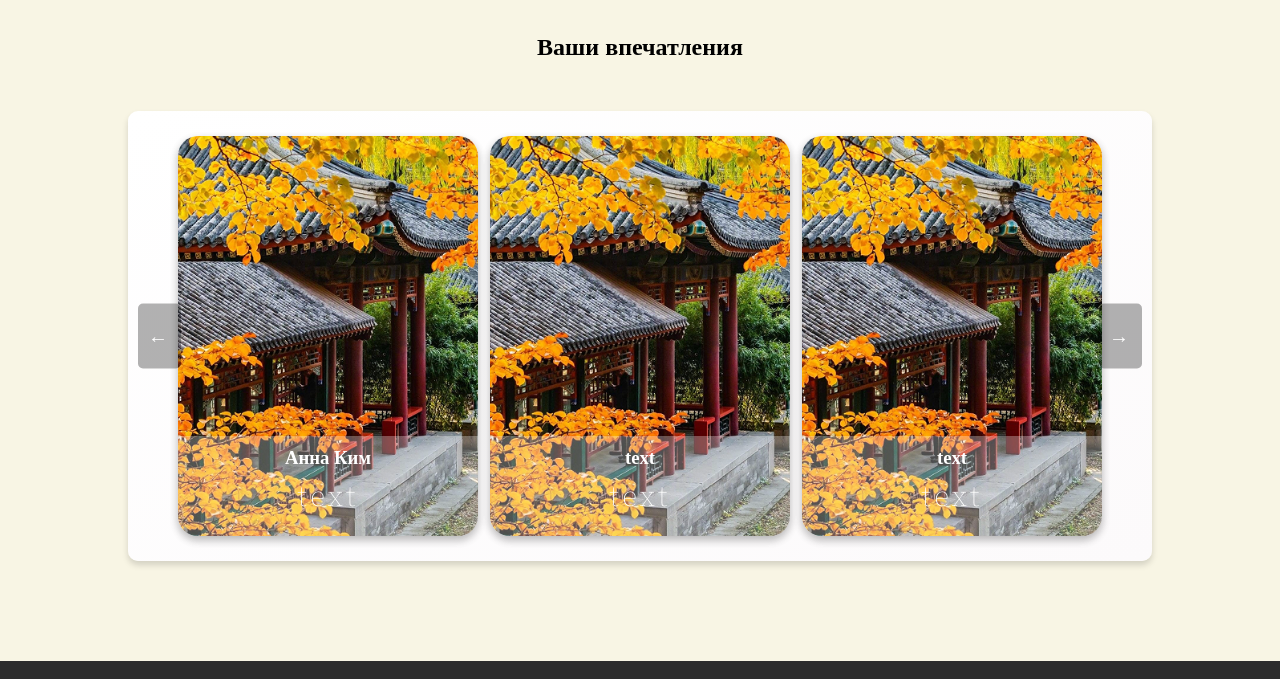
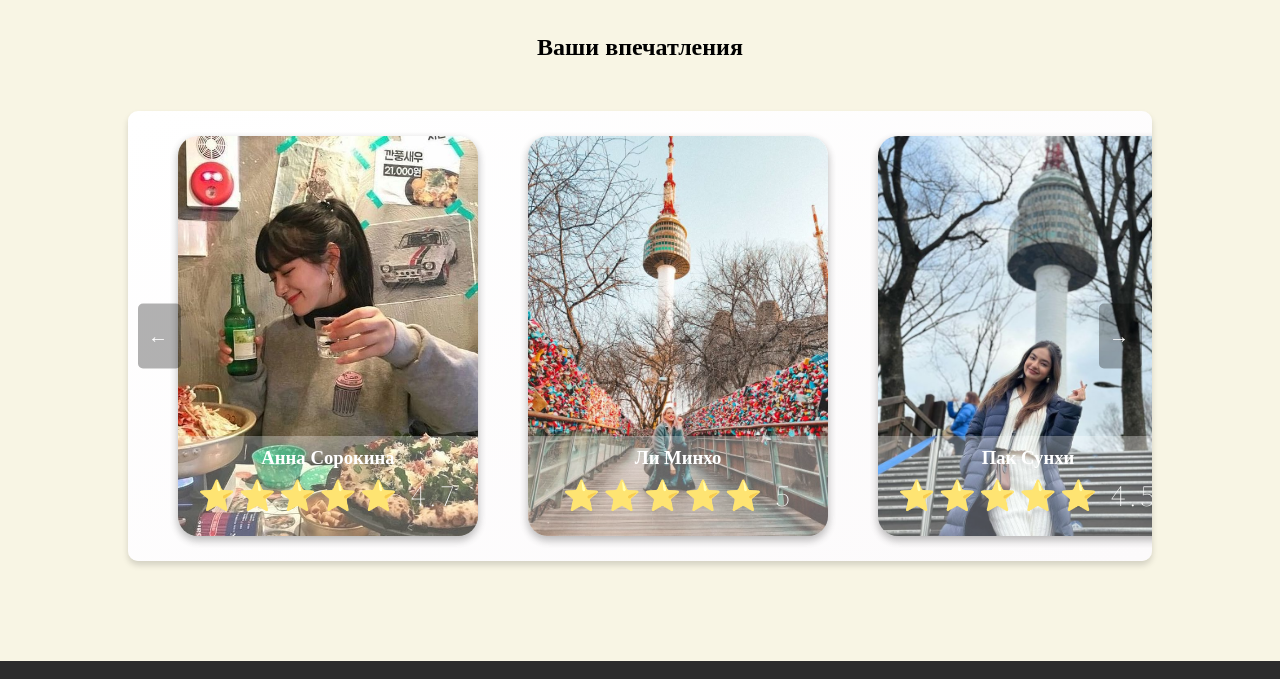
Before and after one commit to AntonSorok/PodjaboysLessons, a plain HTML site: page week-1/index.html in a window 1280 px wide. Shown: the part 4200-4879 px from the top of the page. Drawn offline with Linux system fonts and the light colour scheme; files whose address does not match are found by name.

Commit message:
add json for reviews, fix JS file

```diff
--- a/week-1/index.html
+++ b/week-1/index.html
@@ -223,7 +223,7 @@
             <button class="prev">&#8592;</button>
             <button class="next">&#8594;</button>
             <div class="carousel_wrapper">
-              <div class="card_field">
+              <!-- <div class="card_field">
                 <div class="card_inner">
                   <div class="card-front">
                     <img src="styles/img/SeulTour.jpg" alt="">
@@ -271,7 +271,7 @@
                     <h3>test  </h3>
                     <p>521</p>
                   </div>
-                </div>
+                </div> -->
               </div>
             </div>
           </div>
--- a/week-1/index.js
+++ b/week-1/index.js
@@ -21,6 +21,135 @@
 //     alert(`Категория: ${button.textContent}`);
 //     // Здесь можно динамически обновить информацию об аттракционах
 //   });
+// });
+// fetch('./reviews.json')
+//   .then((response) => {
+//     if (!response.ok) {
+//       throw new Error(`Ошибка загрузки: ${response.status}`);
+//     }
+//     return response.json();
+//   })
+//   .then((data) => {
+//     if (!data || !Array.isArray(data)) {
+//       throw new Error('Полученные данные не являются массивом!');
+//     }
+//     console.log('Данные загружены:', data);
+//   })
+//   .catch((error) => console.error('Ошибка:', error));
+
+document.addEventListener('DOMContentLoaded', () => {
+
+  const prevBtn = document.querySelector('.prev')
+  const nextBtn = document.querySelector('.next')
+
+  fetch('./reviews.json')
+    .then((response) => response.json())
+    .then((data) => {
+      console.log("Данные из JSON:", data); // Посмотреть, что загружено
+      // const container = document.querySelector('.carousel_wrapper');
+      const carousel = document.querySelector('.carousel_wrapper');
+
+
+      data.reviews.forEach((reviews) => {
+        const card = document.createElement('div');
+        card.classList.add('card_field');
+
+        card.innerHTML = `
+                  <div class="card_inner">
+                      <div class="card-front">
+                          <img src="${reviews.image}" alt="Фото ${reviews.name}">
+                          <div class="card_inner_textbox">
+                              <div class="card_inner_textbox-background"></div>
+                              <h3>${reviews.name}</h3>
+                              <p>⭐⭐⭐⭐⭐ ${reviews.rating}</p>
+                          </div>
+                      </div>
+                      <div class="card-back">
+                          <h3>${reviews.name}</h3>
+                          <p>${reviews.review}</p>
+                          <p><strong>Оценка: ${reviews.rating} ⭐</strong></p>
+                      </div>
+                  </div>
+              `;
+
+        // Добавляем обработчик клика для переворота карточки
+        card.addEventListener('click', () => {
+          card.classList.toggle('flipped');
+
+
+
+        });
+
+        carousel.appendChild(card);
+      });
+      const cards = document.querySelectorAll('.card_field')
+     let currentIndex = 0;
+
+     // Функция для смены отзывов (сдвиг карусели)
+     function updateCarousel() {
+       const offset = -currentIndex * 325; // Ширина карточки + отступ
+       carousel.style.transform = `translateX(${offset}px)`;
+     }
+
+         // Переключение на следующую карточку
+   nextBtn.addEventListener('click', () => {
+     if (currentIndex < cards.length - 3) {
+       currentIndex++;
+       updateCarousel();
+     }
+     console.log(cards);
+     console.log(cards.length);
+
+   });
+
+     // Переключение на предыдущую карточку
+     prevBtn.addEventListener('click', () => {
+       if (currentIndex > 0) {
+         currentIndex--;
+         updateCarousel();
+       }
+       console.log('left arrow');
+
+     })
+    })
+    .catch((error) => console.error('Ошибка загрузки отзывов:', error));
+});
+
+// document.addEventListener('DOMContentLoaded', () => {
+//   fetch('reviews.json')
+//     .then((response) => response.json())
+//     .then((data) => {
+//       const conteiner = document.querySelector('.carousel_wrapper');
+
+//       data.forEach((carousel) => {
+//         const card = document.createElement('div');
+//         card.classList.add('card_field');
+
+//         card.innerHTML = `
+//                 <div class="card_inner">
+//                   <div class="card-front">
+//                     <img src="${reviews.image}" alt="${reviews.alt}">
+//                     <div class="card_inner_textbox">
+//                       <div class="card_inner_textbox-background">
+//                       </div>
+//                         <h3>${reviews.name}</h3>
+//                         <p>${reviews.rating}</p>
+//                     </div>
+//                   </div>
+//                   <div class="card-back">
+//                     <h3>${reviews.name}</h3>
+//                     <p>${reviews.review}</p>
+//                   </div>
+//                 </div>`;
+
+//         card.addEventListener('click', () => {
+//           card.querySelector('.card_inner').classList.toggle('flipped');
+//         });
+
+//         conteiner.appendChild(card);
+//       });
+//     })
+//     .catch((error) => console.error(`something happened`));
 // });
 
 document.querySelectorAll('a[href^="#"]').forEach((anchor) => {
@@ -135,40 +264,43 @@ window.addEventListener('scroll', checkVisibility);
 checkVisibility();
 // Плавное появление контента при прокрутке
 
-document.addEventListener('DOMContentLoaded', () => {
-  const cards = document.querySelectorAll('.card_field');
-  const prevBtn = document.querySelector('.prev');
-  const nextBtn = document.querySelector('.next');
-  const carousel = document.querySelector('.carousel_wrapper');
+// document.addEventListener('DOMContentLoaded', () => {
+//   const cards = document.querySelectorAll('.card_field');
+//   const prevBtn = document.querySelector('.prev');
+//   const nextBtn = document.querySelector('.next');
+//   const carousel = document.querySelector('.carousel_wrapper');
 
-  let currentIndex = 0;
+//   let currentIndex = 0;
 
-  // Функция для смены отзывов (сдвиг карусели)
-  function updateCarousel() {
-    const offset = -currentIndex * 320; // Ширина карточки + отступ
-    carousel.style.transform = `translateX(${offset}px)`;
-  }
+//   // Функция для смены отзывов (сдвиг карусели)
+//   function updateCarousel() {
+//     const offset = -currentIndex * 325; // Ширина карточки + отступ
+//     carousel.style.transform = `translateX(${offset}px)`;
+//   }
 
-  // Переключение на следующую карточку
-  nextBtn.addEventListener('click', () => {
-    if (currentIndex < cards.length - 1) {
-      currentIndex++;
-      updateCarousel();
-    }
-  });
+//   // Переключение на следующую карточку
+//   nextBtn.addEventListener('click', () => {
+//     if (currentIndex < cards.length - 1) {
+//       currentIndex++;
+//       updateCarousel();
+//     }
+//     console.log('right arrow');
+//   });
 
-  // Переключение на предыдущую карточку
-  prevBtn.addEventListener('click', () => {
-    if (currentIndex > 0) {
-      currentIndex--;
-      updateCarousel();
-    }
-  });
+//   // Переключение на предыдущую карточку
+//   prevBtn.addEventListener('click', () => {
+//     if (currentIndex > 0) {
+//       currentIndex--;
+//       updateCarousel();
+//     }
+//     console.log('left arrow');
+//   });
 
-  // Переворот карточки по клику
-  cards.forEach((card) => {
-    card.addEventListener('click', () => {
-      card.classList.toggle('flipped');
-    });
-  });
-});
+//   // Переворот карточки по клику
+//   cards.forEach((card) => {
+//     card.addEventListener('click', () => {
+//       card.classList.toggle('flipped');
+//       console.log('card flipped');
+//     });
+//   });
+// });
--- /dev/null
+++ b/week-1/reviews.json
@@ -0,0 +1,34 @@
+{
+  "reviews": [
+    {
+      "name": "Анна Сорокина",
+      "image": "styles/img/annaSorokina.png",
+      "rating": 4.7,
+      "review": "Путешествие с SouthTrip было незабываемым! Великолепная организация тура и отличный гид!"
+    },
+    {
+      "name": "Ли Минхо",
+      "image": "styles/img/liMinho.jpg",
+      "rating": 5.0,
+      "review": "Идеальный тур! Всё продумано до мелочей, гид был профессионалом своего дела."
+    },
+    {
+      "name": "Пак Сунхи",
+      "image": "styles/img/pakSunhi.jpg",
+      "rating": 4.5,
+      "review": "Очень понравились экскурсии по историческим местам, особенно деревни ханок."
+    },
+    {
+      "name": "Чон Юнхо",
+      "image": "styles/img/chonUnho.jpg",
+      "rating": 4.8,
+      "review": "Отличный тур! Впечатления на всю жизнь, особенно корейская кухня!"
+    },
+    {
+      "name": "Сон Чаерин",
+      "image": "styles/img/sonChaorin.jpg",
+      "rating": 4.6,
+      "review": "Все очень понравилось! Обязательно вернусь в Корею снова с SouthTrip."
+    }
+  ]
+}
--- a/week-1/styles/style.css
+++ b/week-1/styles/style.css
@@ -638,7 +638,8 @@ section, article {
 
 .carousel_wrapper {
     display: flex;
-    justify-content: space-between;
+    /* justify-content: space-between; */
+    gap: 50px;
     transition: transform 0.5s ease-in-out;
     position: relative;
     /* margin: 0 50px; */
```
Also changed, not shown: week-1/styles/img/annaSorokina.png (added), week-1/styles/img/chonUnho.jpg (added), week-1/styles/img/liMinho.jpg (added), week-1/styles/img/pakSunhi.jpg (added), week-1/styles/img/sonChaorin.jpg (added), 1 other file.
